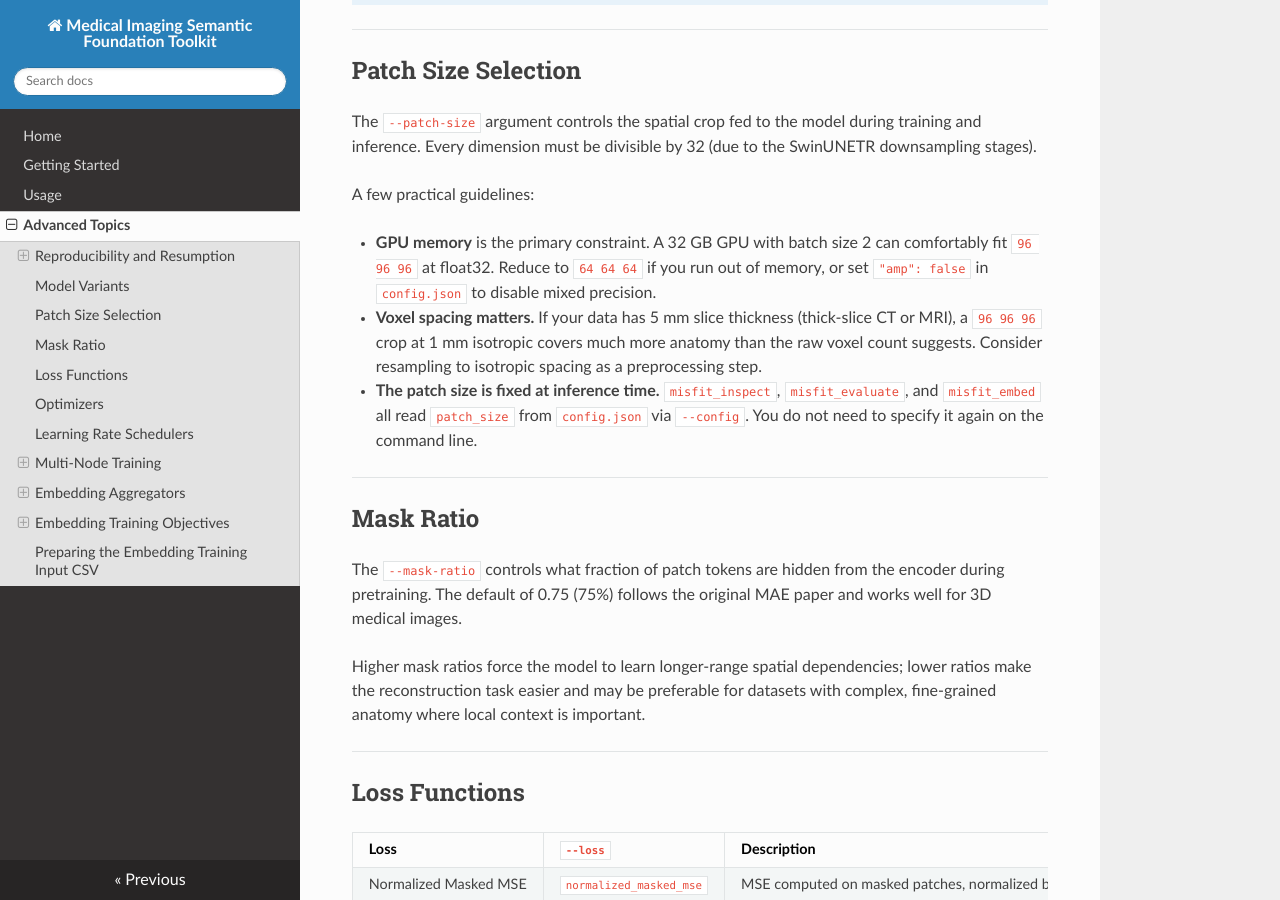
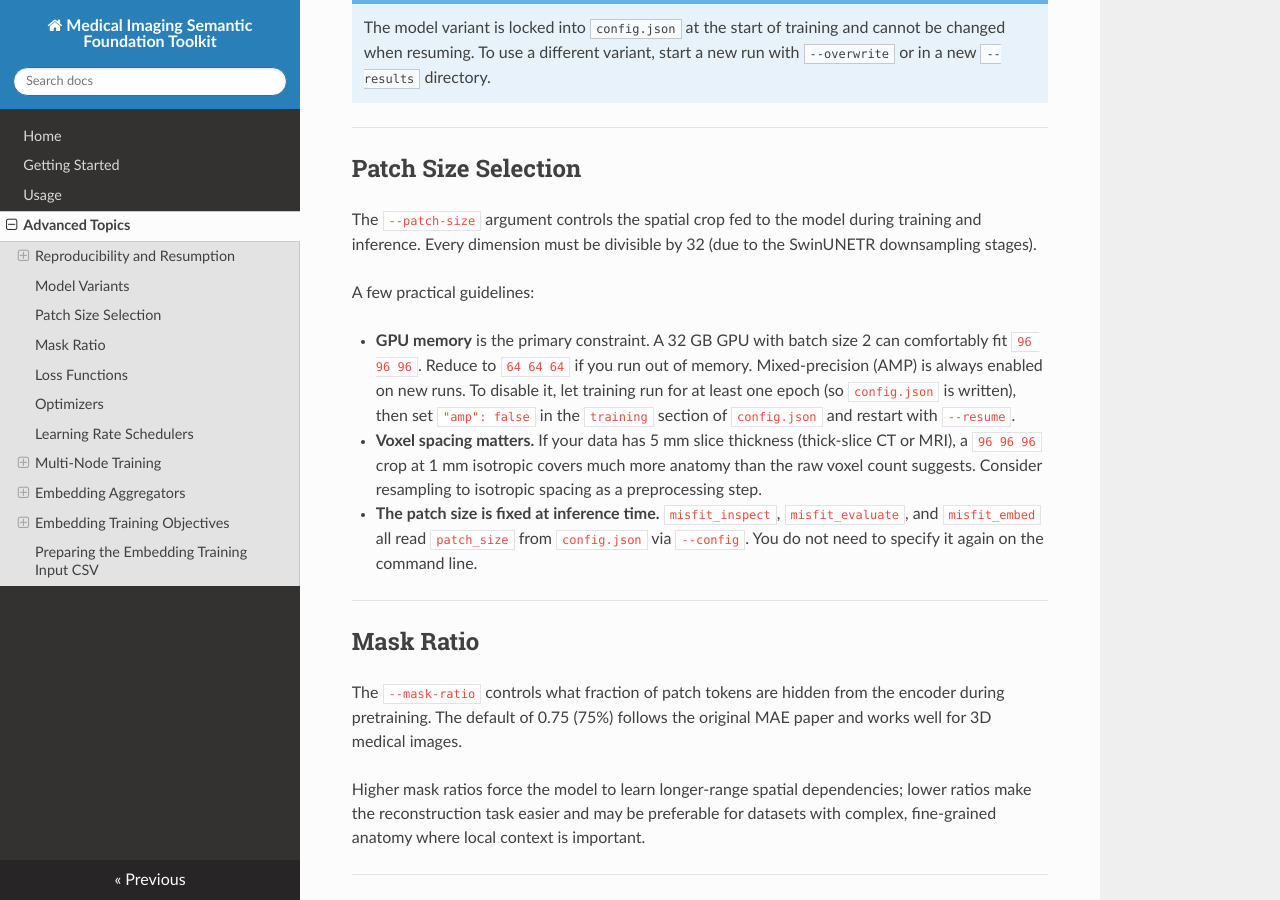
Before and after one commit to aecelaya/MISFIT, an MkDocs documentation site: the page built from docs/advanced_topics.md, in a window 1280 px wide and 900 px high, scrolled down 2375 px. Built offline with MkDocs 1.6.1, drawn with Linux system fonts in a browser that asks for light colours; nearby versions of some CDN libraries; library files that are not in the unit come from our copies; some of the changed text lies outside the part shown.

Commit message:
Fix three documentation inaccuracies found in doc audit
1. Training output structure: checkpoint.pt lives in checkpoints/ not
   models/ — the rolling checkpoint and best model have always been in
   separate subdirectories; the docs had them both under models/.

2. config.json example: add the evaluation section that misfit_train
   actually writes (masked_mae, masked_mse, masked_psnr, ssim). The
   evaluation section is required by misfit_evaluate, so omitting it
   from the example was misleading.

3. Index output schema: add the six foreground bounding box columns
   (fg_x/y/z_start/end) that appear in every Parquet index but were
   missing from the column table.

Also clarify AMP behavior: mixed precision is always enabled on new
runs; the only way to disable it is to edit config.json and restart
with --resume.

Co-Authored-By: Claude Sonnet 4.6 <noreply@anthropic.com>

```diff
--- a/docs/advanced_topics.md
+++ b/docs/advanced_topics.md
@@ -119,8 +126,11 @@ SwinUNETR downsampling stages).
 A few practical guidelines:
 
 - **GPU memory** is the primary constraint. A 32 GB GPU with batch size 2 can
-  comfortably fit `96 96 96` at float32. Reduce to `64 64 64` if you run out of
-  memory, or set `"amp": false` in `config.json` to disable mixed precision.
+  comfortably fit `96 96 96`. Reduce to `64 64 64` if you run out of memory.
+  Mixed-precision (AMP) is always enabled on new runs. To disable it, let
+  training run for at least one epoch (so `config.json` is written), then set
+  `"amp": false` in the `training` section of `config.json` and restart with
+  `--resume`.
 
 - **Voxel spacing matters.** If your data has 5 mm slice thickness (thick-slice
   CT or MRI), a `96 96 96` crop at 1 mm isotropic covers much more anatomy than
```
Also changed, not shown: other parts of docs/advanced_topics.md (+7 -0 lines), docs/usage.md (+9 -5 lines).
